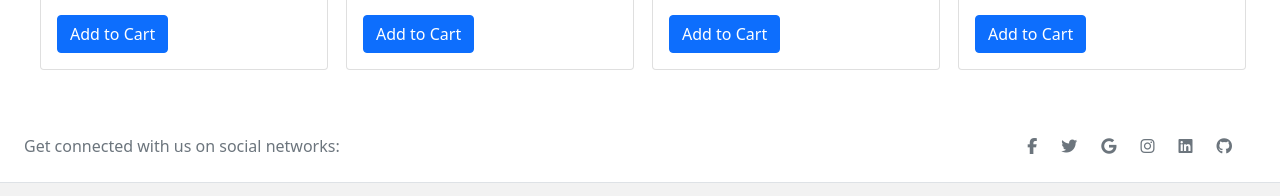
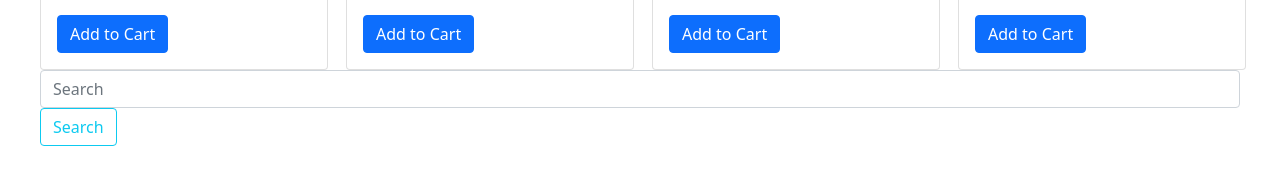
Before and after one commit to twvyas/e-com, a React (Vite) app: page / in a window 1280 px wide. Shown: the part 2532-2728 px from the top of the page. Built offline with nearby package versions, Linux system fonts and the light colour scheme.

Commit message:
search function added

```diff
--- a/src/App.tsx
+++ b/src/App.tsx
@@ -1,5 +1,5 @@
 import './App.css'
-import { SetStateAction, useEffect, useState } from 'react'
+import { useEffect, useState } from 'react'
 // import { useQuery } from 'react-query'
 
 //components
@@ -13,6 +13,7 @@ import NavBar from './Item/NavBar'
 import Footer from './Item/Footer'
 //styles
 import { Wrapper, StyledButton } from './App.styles';
+import { Button, Form } from 'react-bootstrap'
 // import { apiCall } from './utils/functions'
 
 //type
@@ -305,18 +306,21 @@ const App = () => {
     }
   }
 
-  const searchItems = (searchValue: SetStateAction<string>) => {
-    setSearchInput(searchValue)
-    if (searchInput !== '') {
-        const filterProducts = data.filter((item) => {
-            return Object.values(item).join('').toLowerCase().includes(searchInput.toLowerCase())
-        })
-        setProducts(filterProducts)
+  const searchItems = (searchValue: string) => {
+    setSearchInput(searchValue);
+    if (searchValue !== '') {
+      const filterProducts = data.filter((item) => {
+        return Object.values(item)
+          .filter((value) => typeof value === 'string')
+          .join('')
+          .toLowerCase()
+          .includes(searchValue.toLowerCase());
+      });
+      setProducts(filterProducts);
+    } else {
+      filterProducts();
     }
-    else{
-        setProducts(data)
-    }
-}
+  };
 
   useEffect(() => {
     getProducts();
@@ -338,10 +342,8 @@ const App = () => {
 
   return (
     <>
-      <NavBar
-      setCategories={setCategories}
-       selectionArr={selectionArr}
-        />
+      <NavBar setCategories={setCategories} selectionArr={selectionArr} setSearchInput={setSearchInput} />
+
       <Wrapper>
         <Drawer anchor='right' open={cartOpen} onClose={() => setCartOpen(false)}>
           Cart goes here
@@ -356,6 +358,15 @@ const App = () => {
             </Grid>
           ))}
         </Grid>
+        <Form.Control
+          type="search"
+          placeholder="Search"
+          className="me-2"
+          aria-label="Search"
+          onChange={(e) => searchItems(e.target.value)}
+        />
+        <Button variant="outline-info">Search</Button>
+
       </Wrapper>
       <Footer />
     </>
--- a/src/Item/NavBar.tsx
+++ b/src/Item/NavBar.tsx
@@ -7,27 +7,35 @@ import Nav from 'react-bootstrap/Nav';
 import Navbar from 'react-bootstrap/Navbar';
 import NavDropdown from 'react-bootstrap/NavDropdown';
 
-function NavBar(props: { setCategories: (arg0: string) => void; selectionArr: string[]; }) {
+function NavBar(props: {
+  setCategories: (arg0: string) => void;
+  selectionArr: string[];
+  setSearchInput: React.Dispatch<React.SetStateAction<string>>;
+}) {
   const [selectedValue, setSelectedValue] = useState('All');
-  const [searchProduct, setSearchProduct]=useState(false)
+  const [searchProduct, setSearchProduct] = useState(false);
 
 
 
-  const handleSelect = (selectedItem:string) => {
-    setSelectedValue(selectedItem);
-    props.setCategories(selectedItem);
-    setSearchProduct();
-    props.setSearchInput();
+
+  // const handleSelect = (selectedItem:string) => {
+  //   setSelectedValue(selectedItem);
+  //   props.setCategories(selectedItem);
+  //   setSearchProduct();
+  //   props.setSearchInput();
+
+    const handleSelect = (selectedItem: string) => {
+      setSelectedValue(selectedItem);
+      props.setCategories(selectedItem);
+      props.setSearchInput('');
+    };
 
 
 
+
+  const searchItems = (value: string): void => {
+    props.setSearchInput(value);
   };
-
-  function searchItems(value: string): void {
-    throw new Error('Function not implemented.');
-  }
-
-
 
   return (
     <Navbar expand="lg" className="bg-body-tertiary fixed-top">
@@ -42,21 +50,12 @@ function NavBar(props: { setCategories: (arg0: string) => void; selectionArr: st
           >
             <Nav.Link href="#action1"></Nav.Link>
             <Nav.Link href="#action2"></Nav.Link>
-            {/* <NavDropdown title="Link" id="navbarScrollingDropdown">
-              <NavDropdown.Item href="#action3">Action</NavDropdown.Item>
-              <NavDropdown.Item href="#action4">
-                Another action
-              </NavDropdown.Item>
-              <NavDropdown.Divider />
-              <NavDropdown.Item href="#action5">
-                Something else here
-              </NavDropdown.Item>
-            </NavDropdown> */}
+
             <Nav.Link href="#" disabled>
             </Nav.Link>
           </Nav>
           <Form className="d-flex">
-            <NavDropdown title={selectedValue} id="navbarScrollingDropdown" onSelect={handleSelect}>
+          <NavDropdown title={selectedValue} id="navbarScrollingDropdown" onSelect={handleSelect}>
               {props.selectionArr.map((Selection:string, index:number) => (
                 <NavDropdown.Item key={index} eventKey={Selection}>
                   {Selection}
@@ -64,12 +63,17 @@ function NavBar(props: { setCategories: (arg0: string) => void; selectionArr: st
               ))}
             </NavDropdown>
 
-            <Form.Control
+
+
+                <Form.Control
               type="search"
               placeholder="Search"
               className="me-2"
               aria-label="Search"
-              onChange={(e) => searchItems(e.target.value)}
+              onChange={(e) => {
+                props.setSearchInput(e.target.value);
+                props.searchItems(e.target.value);
+              }}
             />
             <Button variant="outline-info">Search</Button>
           </Form>
```
